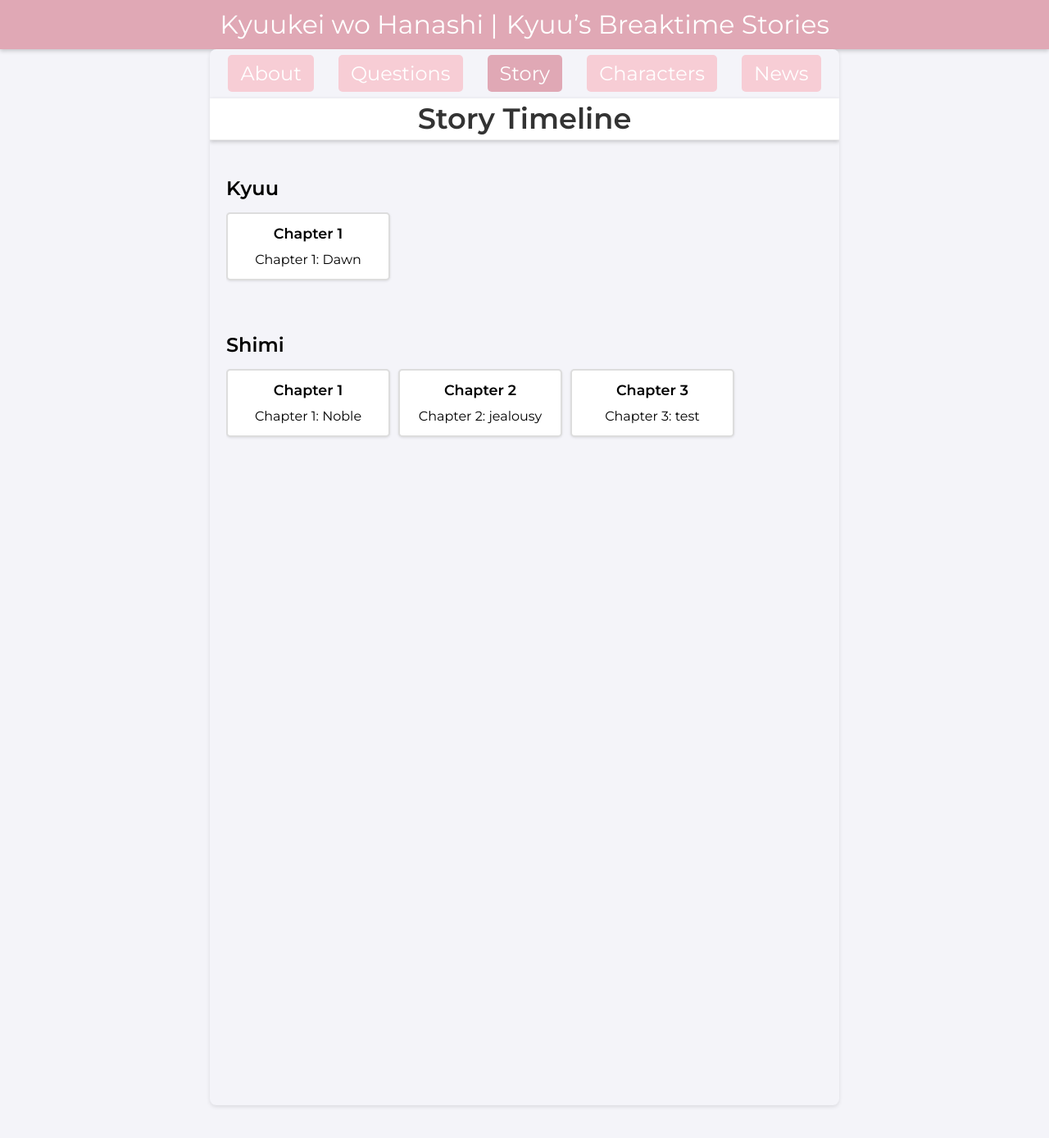
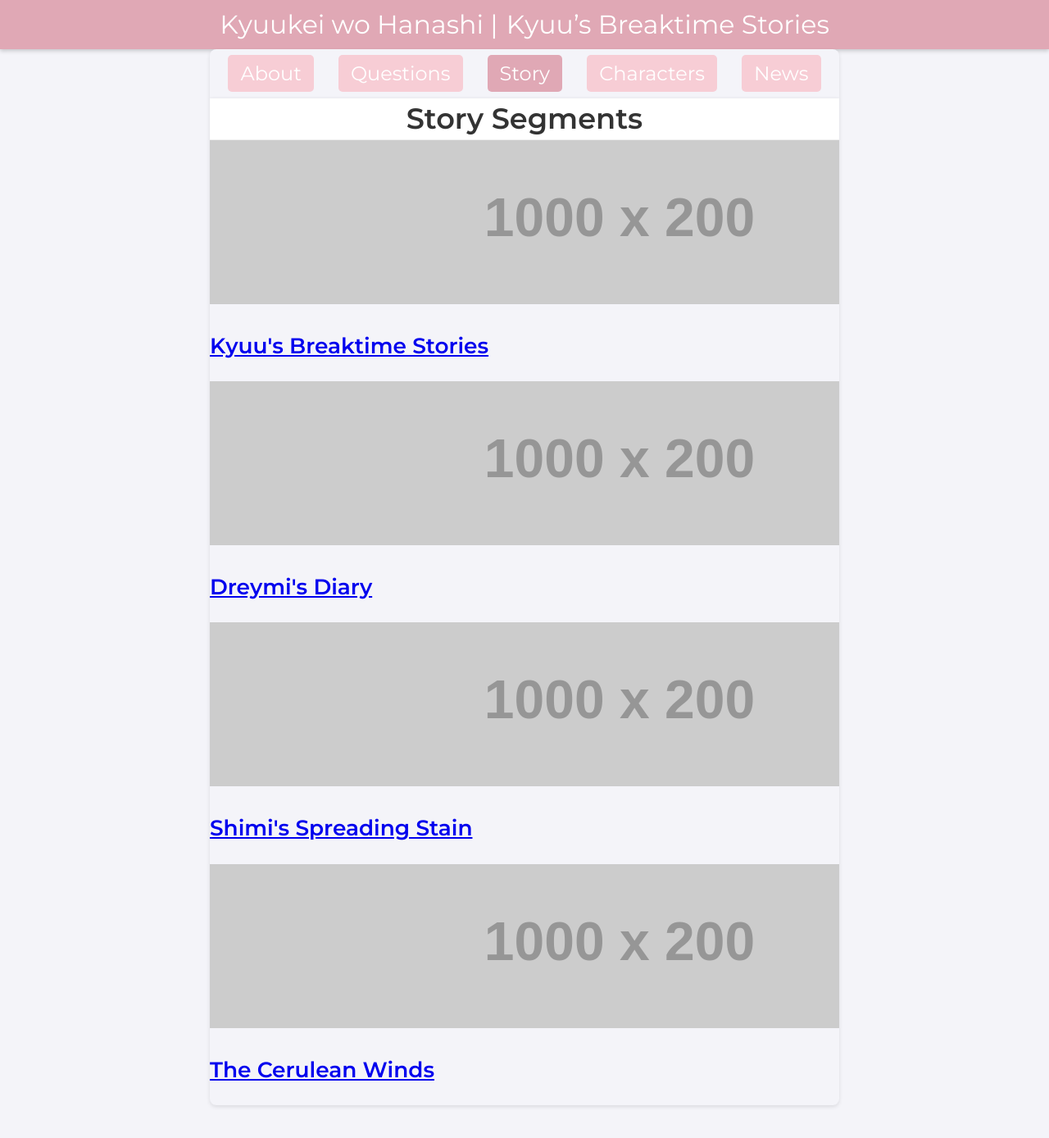
Before and after one commit to Saiminator/Kyuukei, a Jekyll site: the page built from timeline.html, in a window 1280 px wide. Shown: the whole page at 82% size. Built offline with Jekyll 4.4.1, drawn with Linux system fonts in a browser that asks for light colours.

Commit message:
Update timeline.html

```diff
--- a/timeline.html
+++ b/timeline.html
@@ -1,24 +1,17 @@
 ---
 layout: default
-title: Story Timeline
+title: Story Segments
 ---
 
-<div class="timeline-container">
-  {% assign timeline_names = "Kyuu|Cerulean Winds|Shimi|Dreymi|Via|Mika|Memo|Shizu" | split: "|" %}
-  {% for timeline in timeline_names %}
-    {% assign timeline_chapters = site.chapters | where:"timeline", timeline | sort:"chapter_number" %}
-    {% if timeline_chapters != empty %}
-      <div class="timeline-branch">
-        <h2 class="branch-title">{{ timeline }}</h2>
-        <div class="branch-chapters">
-          {% for chapter in timeline_chapters %}
-            <a href="{{ chapter.url }}" class="chapter-card">
-              <span class="chapter-number">Chapter {{ chapter.chapter_number }}</span>
-              <span class="chapter-title">{{ chapter.chapter_title }}</span>
-            </a>
-          {% endfor %}
-        </div>
+<div class="story-segments-container">
+  {% assign segments = "Kyuu's Breaktime Stories|Dreymi's Diary|Shimi's Spreading Stain|The Cerulean Winds" | split: "|" %}
+  {% for segment in segments %}
+    {% assign slug = segment | slugify %}
+    <a href="{{ '/' | append: slug | append: '/' | relative_url }}" class="story-segment">
+      <img src="https://via.placeholder.com/1000x200?text={{ segment | url_encode }}" alt="{{ segment }}">
+      <div class="segment-info">
+        <h2>{{ segment }}</h2>
       </div>
-    {% endif %}
+    </a>
   {% endfor %}
 </div>
```
